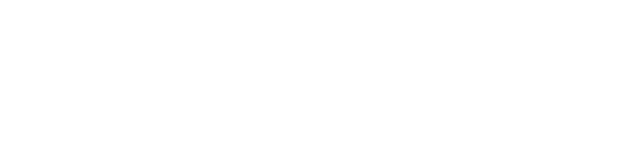
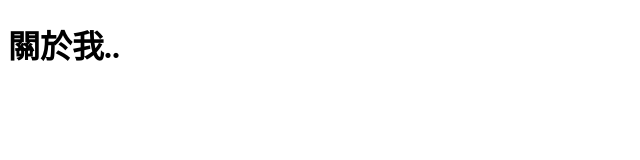
Before and after one commit to sealand0508/pythonavwork, a plain HTML site: page about.html in a window 1280 px wide. Shown: the whole page, without its empty margins (0-640 px from the left). Drawn offline with Linux system fonts and the light colour scheme.

Commit message:
修改關於我

```diff
--- a/about.html
+++ b/about.html
@@ -7,6 +7,6 @@
     <title>Document</title>
 </head>
 <body>
-
+    <h1>關於我..</h1>
 </body>
 </html>
```
